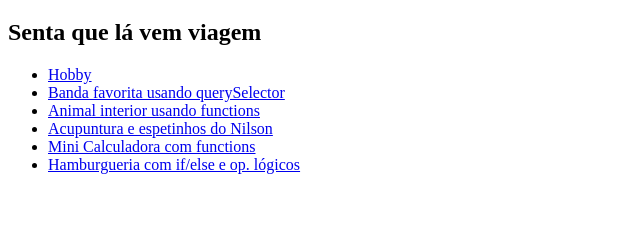
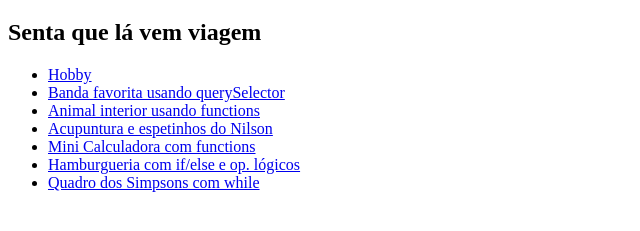
Before and after one commit to hugo-paiva/javascript, a plain HTML site: page index.html in a window 1280 px wide. Shown: the part 61-292 px from the top of the page, without its empty margins (0-640 px from the left). Drawn offline with Linux system fonts and the light colour scheme.

Commit message:
list updated

```diff
--- a/index.html
+++ b/index.html
@@ -30,6 +30,9 @@
         <li>
             <a href="quinta-25-nov-hamburgueria/index.html">Hamburgueria com if/else e op. lógicos</a>
         </li>
+        <li>
+            <a href="segunda-29-nov-quadro-do-bart/index.html">Quadro dos Simpsons com while</a>
+        </li>
     </ul>
 </body>
 
```
